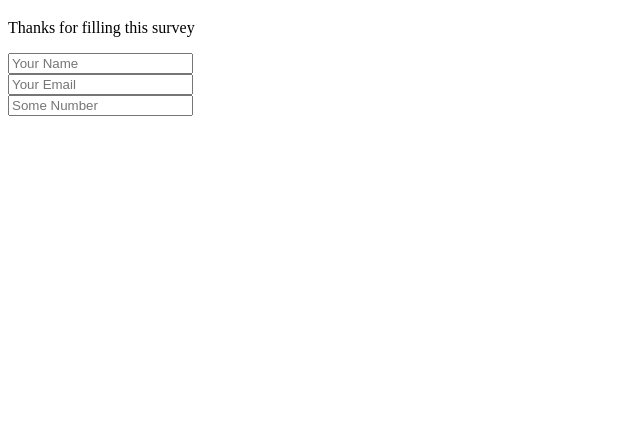
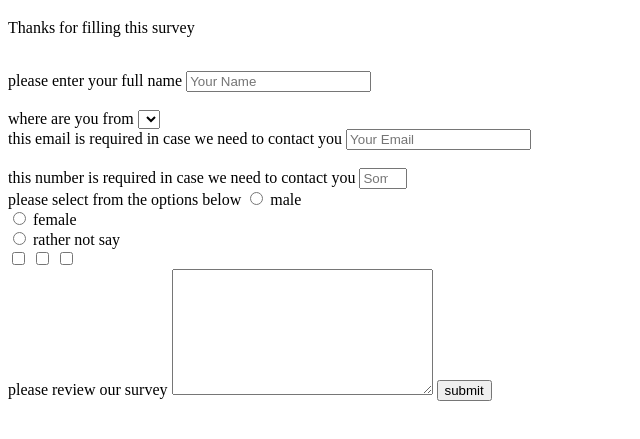
Before and after one commit to sethmicahking/seth-solomon, a plain HTML site: page index.html in a window 1280 px wide. Shown: the part 61-500 px from the top of the page, without its empty margins (0-640 px from the left). Drawn offline with Linux system fonts and the light colour scheme.

Commit message:
done some adjust

```diff
--- a/index.html
+++ b/index.html
@@ -9,18 +9,7 @@
   <body>
     <script src="https://cdn.freecodecamp.org/testable-projects-fcc/v1/bundle.js"></script>
 
-    <!--
 
-    Hello Camper!
-
-    For now, the test suite only works in Chrome!
-    Please read the README below in the JS Editor before beginning.
-    Feel free to delete this message once you have read it.
-    Good luck and Happy Coding!
-
-    - The freeCodeCamp Team
-
-    -->
     <script  src="js/index.js"></script>
 
 
@@ -33,11 +22,47 @@
   </p>
 
   <form id="survey-form">
+    <br>
+    <label id="name-label" for="">please enter your full name</label>
     <input type="text" id="name" name="name" placeholder="Your Name" required>
     <br>
+    <br>
+    <label id="location"for="">where are you from</label>
+    <select name="" id="dropdown">
+      <option id="geoposition" value="America"></option>
+      <label for="geoposition">America</label>
+      <option id="geoposition" value="Africa"></option>
+      <label for="geoposition">Africa</label>
+
+
+
+    </select>
+    <div  id="group1question">
+    <label id="email-label" for="">this email is required in case we need to contact you</label>
     <input type="email" id="email" name="email" placeholder="Your Email" required>
     <br>
-    <input type="number" id="number" name="number" placeholder="Some Number" required>
+    <br>
+    <label id="number-label" for="">this number is required in case we need to contact you</label>
+    <input type="number" id="number" name="number" min="1" max="5" placeholder="Some Number" required>
+    <br>
+    <label for="">please select from the options below</label>
+    <input alt="name" type="radio" name="radio" form="">
+    <label for="radio">male</label><br>
+    <input  type="radio" name="radio" form="">
+    <label for="radio">female</label><br>
+    <input type="radio" name="radio1" form="">
+    <label for="radio1">rather not say</label>
+    </div>
+  <div id="groupcheckbox">
+    <input alt="value" type="checkbox"name="value" form="">
+    <input alt="value" type="checkbox"name="value" form="">
+    <input alt="value" type="checkbox"name="value" form="">
+  </div>
+
+    <label for="">please review our survey</label>
+    <textarea name="textarea" id="text area" cols="30" rows="8"></textarea>
+    <button id="submit" formaction="/www.submitedto.sol_seth.com" > submit </button>
+
   </form>
 
 </div>
```
